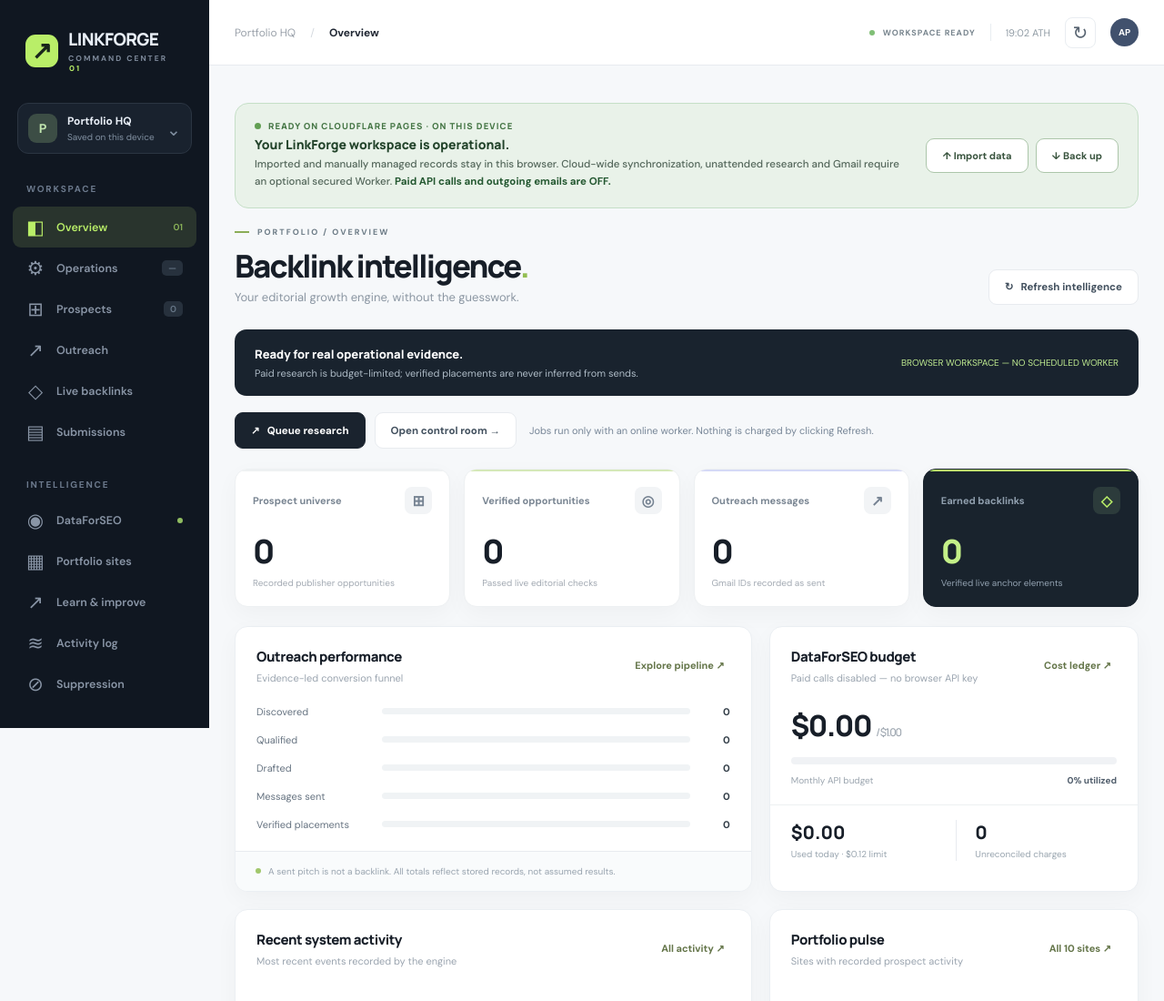
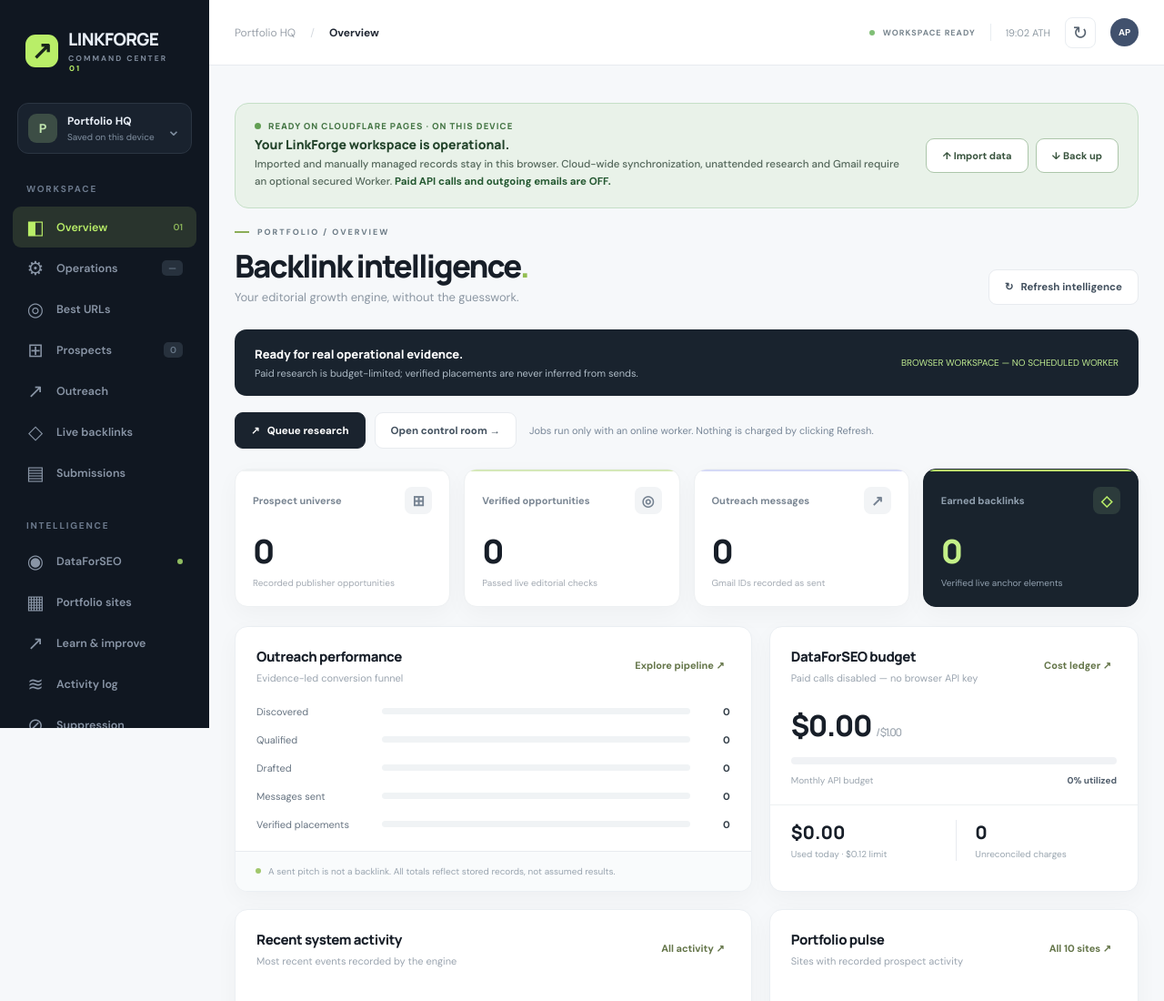
Before and after one commit to douphealth/backlink-command-center, a website with bundled scripts: page public/index.html in a window 1280 px wide. Shown: the top 1100 px of the page at 91% size. Built offline with nearby package versions, Linux system fonts and the light colour scheme; files whose address does not match are found by name.

Commit message:
Add Best URLs navigation to LinkForge command center

```diff
--- a/public/index.html
+++ b/public/index.html
@@ -25,6 +25,7 @@
     <nav id="navigation" aria-label="Main navigation">
       <button class="nav-link active" data-view="overview"><span class="nav-icon">◧</span> Overview <span class="nav-shortcut">01</span></button>
       <button class="nav-link" data-view="operations"><span class="nav-icon">⚙</span> Operations <span class="nav-count" id="nav-jobs">—</span></button>
+      <button class="nav-link" data-view="besturls"><span class="nav-icon">◎</span> Best URLs</button>
       <button class="nav-link" data-view="prospects"><span class="nav-icon">⊞</span> Prospects <span class="nav-count" id="nav-prospects">—</span></button>
       <button class="nav-link" data-view="outreach"><span class="nav-icon">↗</span> Outreach</button>
       <button class="nav-link" data-view="placements"><span class="nav-icon">◇</span> Live backlinks</button>
```
